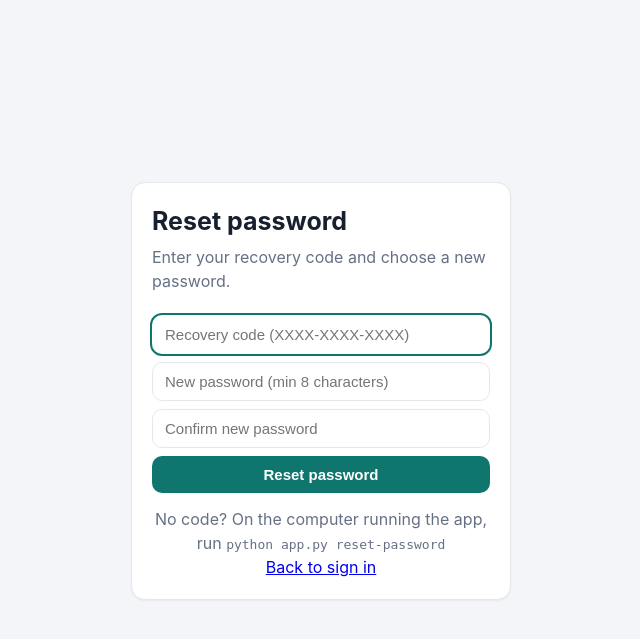
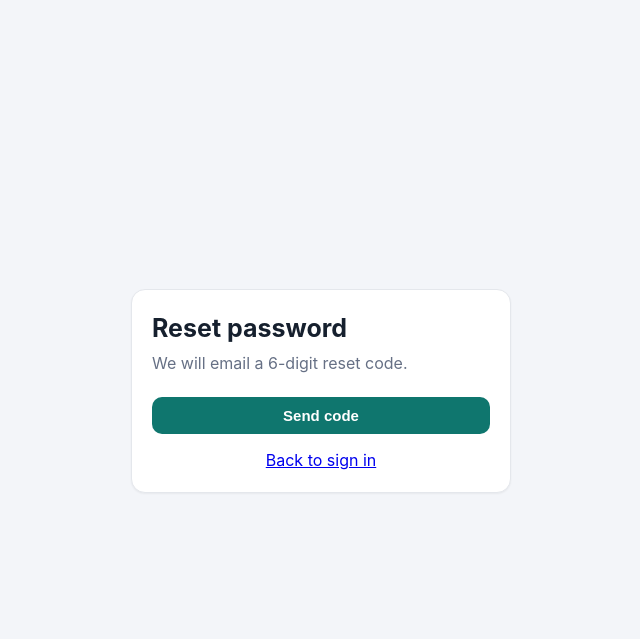
Before and after one commit to afrifar055-sketch/ATTENDAC, a Flask app: page /forgot in a window 1280 px wide. Shown: the top 639 px of the page, without its empty margins (319-959 px from the left). Run offline with Flask 3, Linux system fonts and the light colour scheme; parts of the project's set-up code (start-up, migrations or seed data) failed here and were passed over.

Commit message:
Email reset code

```diff
--- a/app.py
+++ b/app.py
@@ -7,10 +7,12 @@ Login password: set ADMIN_PASSWORD env var (default: admin123 - change it!)
 """
 import base64
 import calendar
+import json
 import os
 import secrets
 import sys
 import time
+import urllib.request
 from getpass import getpass
 from datetime import date, datetime
 from pathlib import Path
@@ -137,18 +139,80 @@ def check_pw(pw):
     return check_password_hash(row[0], pw) if row else pw == PASSWORD
 
 
-def save_admin(pw=None, new_code=False):
-    """Store a new password and/or a new one-time recovery code (returned)."""
-    row = admin_row()
-    pw_hash = generate_password_hash(pw) if pw else (row[0] if row else generate_password_hash(PASSWORD))
-    rc_hash, code = (row[1] if row else None), None
-    if new_code:
-        code = "-".join(secrets.token_hex(2).upper() for _ in range(3))
-        rc_hash = generate_password_hash(code)
+ADMIN_EMAIL = os.environ.get("ADMIN_EMAIL", "").strip()
+RESEND_KEY = os.environ.get("RESEND_API_KEY", "").strip()
+MAIL_FROM = os.environ.get("MAIL_FROM", "FaceAttend <onboarding@resend.dev>")
+
+
+def save_password(pw):
     con = db()
-    con.execute("INSERT OR REPLACE INTO admin VALUES (1, ?, ?)", (pw_hash, rc_hash))
+    con.execute("INSERT OR REPLACE INTO admin VALUES (1, ?, NULL)", (generate_password_hash(pw),))
     con.commit()
-    return code
+
+
+def mask_email(e):
+    name, _, host = e.partition("@")
+    return name[:1] + "***@" + host
+
+
+def send_mail(subject, html, verbose=False):
+    """Email ADMIN_EMAIL through Resend's HTTPS API. Returns an error text, or None if sent."""
+    if not (ADMIN_EMAIL and RESEND_KEY):
+        return "Email is not set up (ADMIN_EMAIL or RESEND_API_KEY is missing)."
+    req = urllib.request.Request(
+        "https://api.resend.com/emails",
+        data=json.dumps({"from": MAIL_FROM, "to": [ADMIN_EMAIL],
+                         "subject": subject, "html": html}).encode(),
+        headers={"Authorization": f"Bearer {RESEND_KEY}",
+                 "Content-Type": "application/json", "User-Agent": "FaceAttend/1.0"})
+    try:
+        urllib.request.urlopen(req, timeout=15)
+    except Exception as e:
+        detail = e.read().decode()[:300] if hasattr(e, "read") else str(e)
+        print("Email error:", detail)
+        return f"Could not send the email. {detail}" if verbose else "Could not send the email."
+
+
+def reset_con():
+    con = db()
+    con.execute("CREATE TABLE IF NOT EXISTS reset (id INTEGER PRIMARY KEY CHECK (id = 1), "
+                "code_hash TEXT, expires REAL, tries INTEGER)")
+    return con
+
+
+def start_reset():
+    """Email a 6-digit code valid for 15 minutes. Returns an error text or None."""
+    con = reset_con()
+    row = con.execute("SELECT expires FROM reset").fetchone()
+    if row and row[0] - 900 > time.time() - 60:
+        return "A code was sent a moment ago. Wait a minute, then try again."
+    code = f"{secrets.randbelow(10 ** 6):06d}"
+    err = send_mail("Your FaceAttend reset code",
+                    f"<p>Your password reset code is:</p><h2>{code}</h2>"
+                    "<p>It expires in 15 minutes. If you didn't ask for it, ignore this email.</p>")
+    if err:
+        return err
+    con.execute("INSERT OR REPLACE INTO reset VALUES (1, ?, ?, 0)",
+                (generate_password_hash(code), time.time() + 900))
+    con.commit()
+
+
+def finish_reset(code, new, confirm):
+    """Check the emailed code and set the new password. Returns an error text or None."""
+    con = reset_con()
+    row = con.execute("SELECT code_hash, expires, tries FROM reset").fetchone()
+    if not row or time.time() > row[1] or row[2] >= 5:
+        return "That code has expired. Send a new one."
+    if not check_password_hash(row[0], code.strip()):
+        con.execute("UPDATE reset SET tries = tries + 1")
+        con.commit()
+        return "Wrong code."
+    err = pw_error(new, confirm)
+    if not err:
+        save_password(new)
+        con.execute("DELETE FROM reset")
+        con.commit()
+    return err
 
 
 def pw_error(new, confirm):
@@ -207,39 +271,47 @@ def logout():
 
 @app.route("/account", methods=["GET", "POST"])
 def account():
-    msg = err = code = None
+    msg = err = None
     if request.method == "POST":
         f = request.form
         if not check_pw(f.get("current", "")):
             err = "Current password is wrong."
-        elif f.get("action") == "code":
-            code, msg = save_admin(new_code=True), "New recovery code created."
+        elif f.get("action") == "test":
+            err = send_mail("FaceAttend test email", "<p>Email is working.</p>", verbose=True)
+            msg = None if err else "Test email sent to " + mask_email(ADMIN_EMAIL) + "."
         else:
             err = pw_error(f.get("new", ""), f.get("confirm", ""))
             if not err:
-                code, msg = save_admin(f["new"], new_code=True), "Password changed."
-    return page("account.html", msg=msg, err=err, code=code)
+                save_password(f["new"])
+                msg = "Password changed."
+    return page("account.html", msg=msg, err=err,
+                email=mask_email(ADMIN_EMAIL) if ADMIN_EMAIL else "")
 
 
 @app.route("/forgot", methods=["GET", "POST"])
 def forgot():
     if session.get("ok"):
         return redirect("/account")
-    msg = err = code = None
+    msg = err = None
+    step = "send"
     if request.method == "POST":
-        f, row = request.form, admin_row()
+        f = request.form
         if locked():
             err = "Too many attempts. Try again in 5 minutes."
-        elif not row or not row[1] or not check_password_hash(
-                row[1], f.get("code", "").strip().upper()):
-            add_fail()
-            err = "Recovery code not recognised."
+        elif f.get("action") == "send":
+            err = start_reset()
+            step = "send" if err else "code"
+            msg = None if err else "Code sent to " + mask_email(ADMIN_EMAIL) + ". It expires in 15 minutes."
         else:
-            err = pw_error(f.get("new", ""), f.get("confirm", ""))
+            step = "code"
+            err = finish_reset(f.get("code", ""), f.get("new", ""), f.get("confirm", ""))
+            if err == "Wrong code.":
+                add_fail()
             if not err:
                 fails.pop(request.remote_addr, None)
-                code, msg = save_admin(f["new"], new_code=True), "Password reset."
-    return page("forgot.html", msg=msg, err=err, code=code)
+                step, msg = "done", "Password reset. You can sign in now."
+    return page("forgot.html", msg=msg, err=err, step=step,
+                email=mask_email(ADMIN_EMAIL) if ADMIN_EMAIL else "")
 
 
 @app.route("/")
@@ -381,6 +453,8 @@ if __name__ == "__main__":
     if sys.argv[1:] == ["reset-password"]:  # emergency reset from this computer
         new = getpass("New password: ")
         error = pw_error(new, getpass("Confirm: "))
-        print(error or f"Password reset. New recovery code: {save_admin(new, new_code=True)}")
+        if not error:
+            save_password(new)
+        print(error or "Password reset. You can sign in now.")
     else:
         app.run(host="127.0.0.1", port=5000, threaded=True)
--- a/templates/forgot.html
+++ b/templates/forgot.html
@@ -1,12 +1,15 @@
 {% extends "base.html" %}{% block title %}Forgot password · FaceAttend{% endblock %}
 {% block bare %}<div class="login"><form method="post" class="card">
-<h1>Reset password</h1><p class="sub">Enter your recovery code and choose a new password.</p>
+<h1>Reset password</h1>
 {% if err %}<div class="alert bad">{{ err }}</div>{% endif %}
-{% if code %}<div class="alert ok">{{ msg }}</div><h2>New recovery code</h2><div class="code">{{ code }}</div>
-<p class="sub">Write it down. It is shown only once.</p><a class="btn" href="/login">Go to sign in</a>
-{% else %}<input name="code" placeholder="Recovery code (XXXX-XXXX-XXXX)" required style="width:100%" autofocus>
+{% if msg %}<div class="alert ok">{{ msg }}</div>{% endif %}
+{% if step == "done" %}<a class="btn" href="/login">Go to sign in</a>
+{% elif step == "code" %}<p class="sub">Enter the 6-digit code from your email and choose a new password.</p>
+<input name="code" placeholder="6-digit code" inputmode="numeric" required style="width:100%" autofocus>
 <input type="password" name="new" placeholder="New password (min 8 characters)" required style="width:100%">
 <input type="password" name="confirm" placeholder="Confirm new password" required style="width:100%">
 <button style="width:100%">Reset password</button>
-<p class="sub" style="margin:14px 0 0;text-align:center">No code? On the computer running the app, run <code>python app.py reset-password</code><br><a href="/login">Back to sign in</a></p>
-{% endif %}</form></div>{% endblock %}
+<p style="margin:10px 0 0"><button name="action" value="send" formnovalidate class="btn ghost sm">Send a new code</button></p>
+{% else %}<p class="sub">We will email a 6-digit reset code{% if email %} to <b>{{ email }}</b>{% endif %}.</p>
+<input type="hidden" name="action" value="send"><button style="width:100%">Send code</button>{% endif %}
+<p class="sub" style="margin:14px 0 0;text-align:center"><a href="/login">Back to sign in</a></p></form></div>{% endblock %}
```
Also changed, not shown: templates/account.html (+5 -6 lines).
